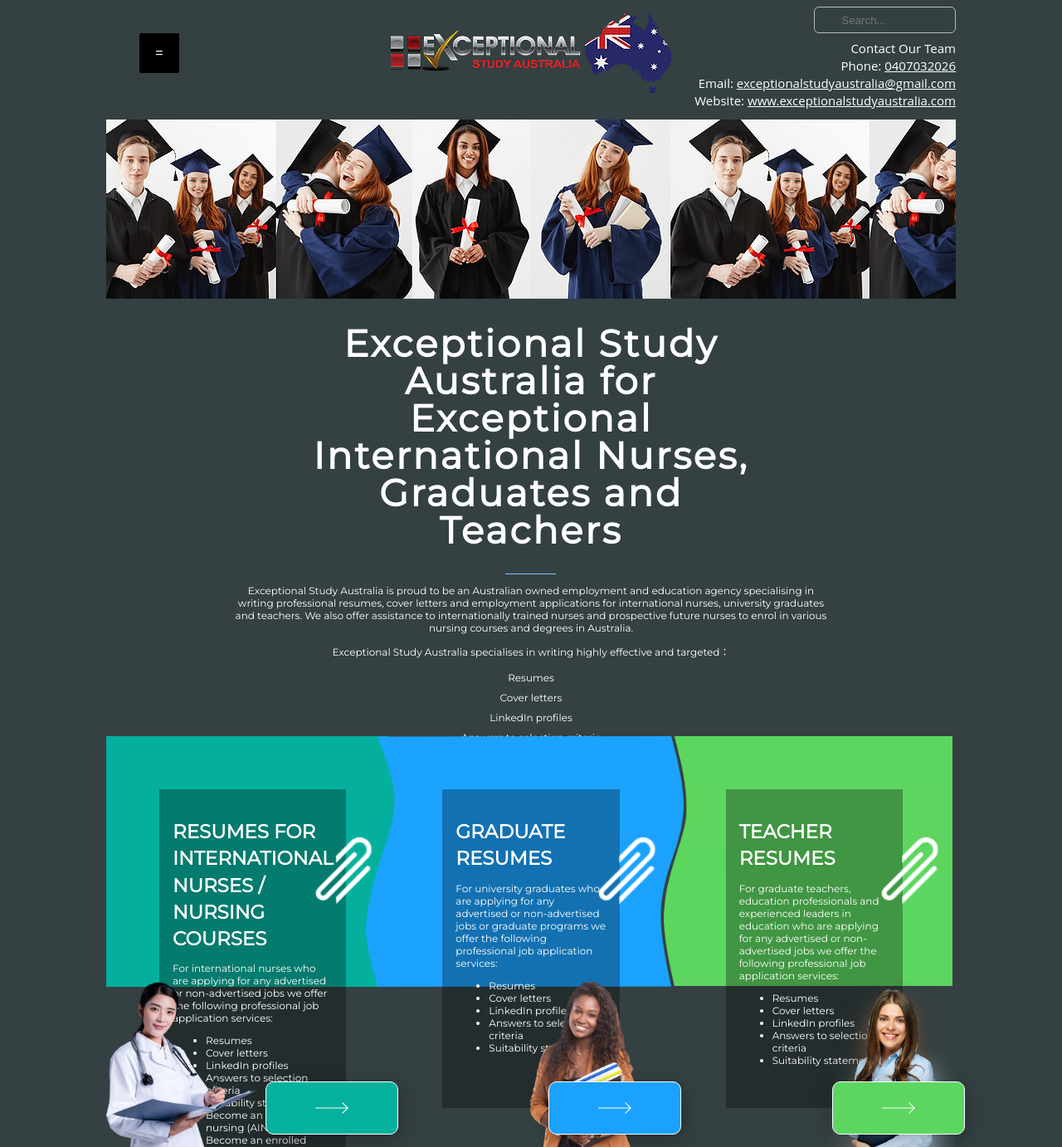
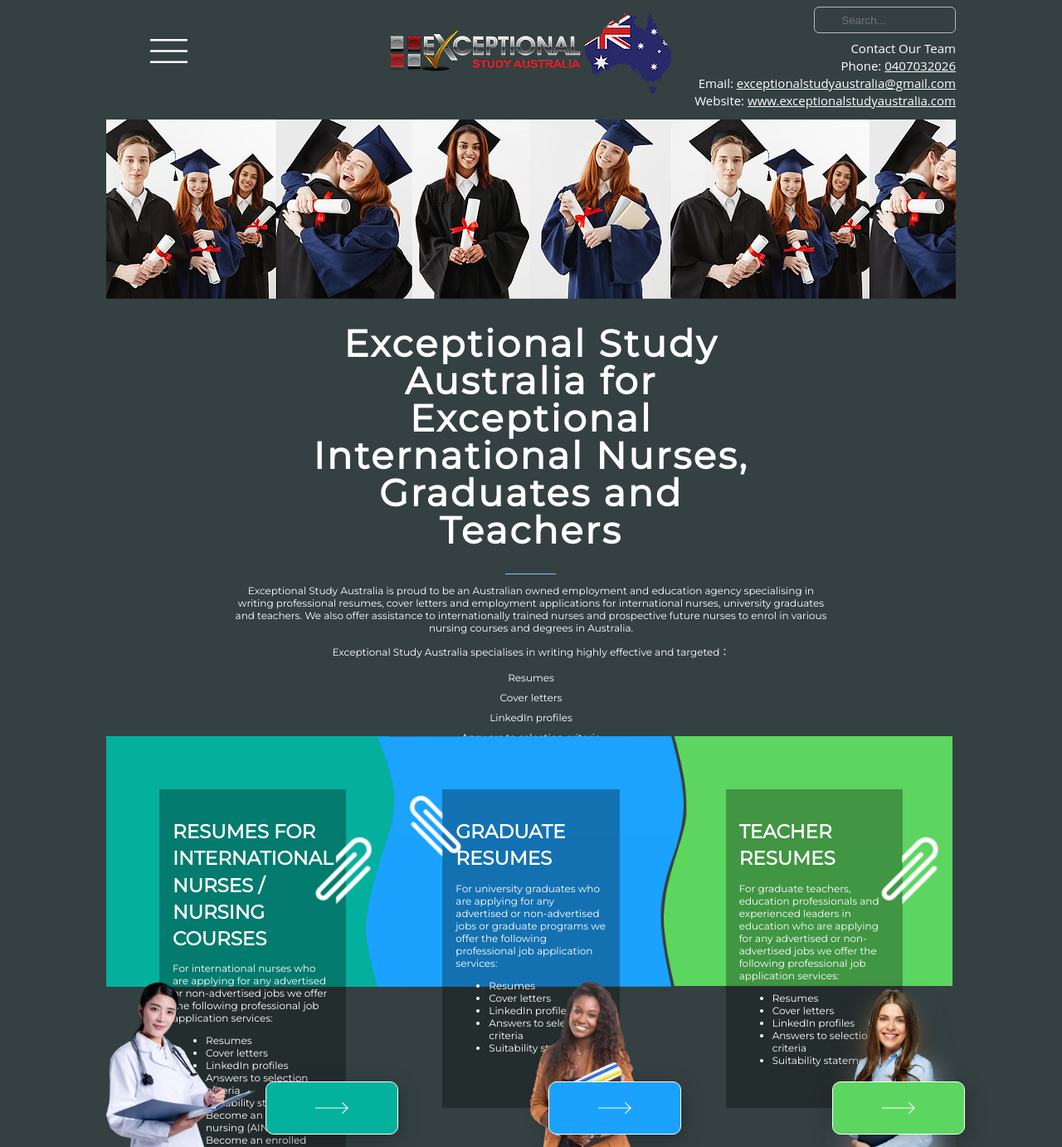
Before and after one commit to jknechtli/WIL-Project, a PHP site: page /dashboard/ in a window 1280 px wide; the page is wider, and only the part inside the window is pictured. Shown: the top 1382 px of that part at 83% size. Run offline with PHP 8.4, Linux system fonts and the light colour scheme.

Commit message:
css changes

```diff
--- a/dashboard/about-writing-services.php
+++ b/dashboard/about-writing-services.php
@@ -31,6 +31,7 @@
           employment with a high quality, well written nursing resume or
           construction resume.
         </p>
+        <br>
         <br>
         <h3>What We Do</h3>
         <p>
--- a/dashboard/index.php
+++ b/dashboard/index.php
@@ -45,7 +45,7 @@
           <li>Answers to selection criteria</li>
           <li>Suitability statements</li>
         </ul>
-        <a href="./about-writing-services.html">
+        <a href="./about-writing-services.php">
           <button class="btn">Resume Writing Services</button>
         </a>
         <!-- <h2>Let us help you to get a job</h2>
@@ -85,13 +85,13 @@
                 <button class="btn">International Nurses <br>and Resumes Services</button>
               </a>
               <a href="/nursing/become-assistant.php">
-                <button class="btn">Become AIN</button>
+                <button class="btn">Become an AIN</button>
               </a>
               <a href="/nursing/become-registered.php">
-                <button class="btn">Become RN</button>
+                <button class="btn">Become a RN</button>
               </a>
               <a href="/nursing/become-enrolled.php">
-                <button class="btn">Become EN</button>
+                <button class="btn">Become an EN</button>
               </a>
               <a href="/nursing/interview-training.php">
                 <button class="btn">Interview Training</button>
@@ -157,17 +157,11 @@
             </ul>
           </div>
           <div class="popup-container">
+            <a href="/teachers/teacher-resumes.php">
               <button id="teacher-menu-btn" class="btn">
                 <?php include '../shared/arrow.html'; ?>
               </button>
-            <div id="teacher-menu" class="vertical-btn-group btn-group">
-              <a href="/teachers/teacher-resumes.php">
-                <button class="btn">Resumes</button>
             </a>
-              <!-- <a href="/teacher/become-enrolled.php">
-                <button class="btn">LinkedIn Profiles</button>
-              </a> -->
-            </div>
           </div>
           <img src="/dashboard/img/TEACHER.png" class="person" alt="" />
         </div>
@@ -239,12 +233,12 @@
       <div class="form-container">
         <img src="/dashboard/img/form-img.webp" alt="graduate holding degree" />
 
-        <?php include './../shared/form.php'; ?>
+        <!-- <php include './../shared/form.php'; ?> -->
 
-        <!-- <form action="" method="post">
+        <form action="" method="post">
           <h2>Contact Us</h2>
           <label for="nameInput">Name</label>
-          <!-- placeholder="" required="" maxlength="100" ->
+          <!-- <placeholder="" required="" maxlength="100" -> -->
           <input class="text-input" type="text" name="Name" id="nameInput" required maxlength="100" />
           <label for="emailInput">Email</label>
           <input class="text-input" type="text" name="Email" id="emailInput" required maxlength="100" pattern="^.+@.+\.[a-zA-Z]{2,63}$" />
@@ -262,17 +256,9 @@
             <label for="graduate">Graduate</label>
           </div>
           <button class="btn" type="submit">Submit</button>
-        <!-- <input type="text" name="Name" id="nameInput"> ->
-        </form> -->
+          <!-- <input type="text" name="Name" id="nameInput"> -->
+        </form>
       </div>
-
-      <!-- <h1>Support your future</h1>
-        <h2>Let us help you to get a job</h2>
-        <div class="btn-group">
-          <-- <button class="btn">GTE & VISA Help ></button> ->
-          <button class="btn">Resumes Held ></button>
-        </div> -->
-      <!-- <img class="logo" src="/dashboard/img/logo.webp" alt="Logo" /> -->
     </div>
     <div class="footer">
       <div class="links">
@@ -323,31 +309,27 @@
 <script src="https://code.jquery.com/jquery-3.5.1.min.js"></script>
 <script>
   var closeAll = function() {
-    document.getElementById("teacher-menu").style.display = "none";
     document.getElementById("nursing-menu").style.display = "none";
     document.getElementById("graduate-menu").style.display = "none";
+    console.log("hit1")
   }
 
   $(window).click(closeAll);
 
 
-  openTeacherMenu = (mouseEvent) => {
-    closeAll();
-    mouseEvent.stopPropagation();
-    document.getElementById("teacher-menu").style.display = "flex";
-  };
   openNursingMenu = (mouseEvent) => {
+    console.log("hit3")
     closeAll();
     mouseEvent.stopPropagation();
     document.getElementById("nursing-menu").style.display = "flex";
   };
   openGraduateMenu = (mouseEvent) => {
+    console.log("hit4")
     closeAll();
     mouseEvent.stopPropagation();
     document.getElementById("graduate-menu").style.display = "flex";
   };
 
-  document.getElementById("teacher-menu-btn").addEventListener("click", openTeacherMenu);
   document.getElementById("nursing-menu-btn").addEventListener("click", openNursingMenu);
   document.getElementById("graduate-menu-btn").addEventListener("click", openGraduateMenu);
 </script>
--- a/dashboard/stylesheets/home.css
+++ b/dashboard/stylesheets/home.css
@@ -54,9 +54,10 @@
   margin-top: 1rem;
 }
 .form-section .form-container {
-  width: 100%;
+  width: 80%;
+  padding: 3rem 10%;
   display: flex;
-  padding: 3rem 10%;
+  justify-content: center;
 }
 
 .form-section .form-container img {
@@ -186,6 +187,7 @@
   color: #fff;
   fill: #fff;
 }
+.popup-container > a > button.btn,
 .popup-container > button.btn {
   box-shadow: 0px 6px 27px 0px rgba(0, 0, 0, 0.3);
   border-radius: 10px;
@@ -314,10 +316,11 @@
 
 .graduate .paperclip {
   z-index: 10;
-  height: 22%;
+  height: 20%;
   position: absolute;
-  right: 7px;
-  top: 7rem;
+  left: 12px;
+  top: 3.9rem;
+  transform: scaleX(-1);
 }
 
 .teacher img.person,
--- a/shared/header.html
+++ b/shared/header.html
@@ -226,7 +226,25 @@
 </div>
 <div class="header">
   <div class="menu-btn-container">
-    <button id="menu" class="btn menu-btn">=</button>
+    <button id="menu" class="btn menu-btn">
+      <svg
+        preserveAspectRatio="none"
+        data-bbox="44 64 112 72"
+        viewBox="44 64 112 72"
+        height="29"
+        width="45"
+        xmlns="http://www.w3.org/2000/svg"
+        data-type="shape"
+        role="img"
+        fill="#FFFFFF"
+      >
+        <g>
+          <path d="M156 64v6H44v-6h112z"></path>
+          <path d="M156 97v6H44v-6h112z"></path>
+          <path d="M156 130v6H44v-6h112z"></path>
+        </g>
+      </svg>
+    </button>
   </div>
   <div class="logo-container">
     <a href="/dashboard/index.php">
--- a/template.css
+++ b/template.css
@@ -172,10 +172,15 @@
   /* z-index: 49; */
 }
 
-.menu-btn {
+button.btn.menu-btn {
   margin: 2.5rem;
-  height: 3rem;
-  width: 3rem;
+  /* height: 3rem;
+  width: 3rem; */
+
+  width: fit-content;
+  height: fit-content;
+  background: transparent;
+  border-color: transparent;
 }
 
 /*#endregion Header*/
```
Lines whose indentation alone changed are shown as unchanged.
